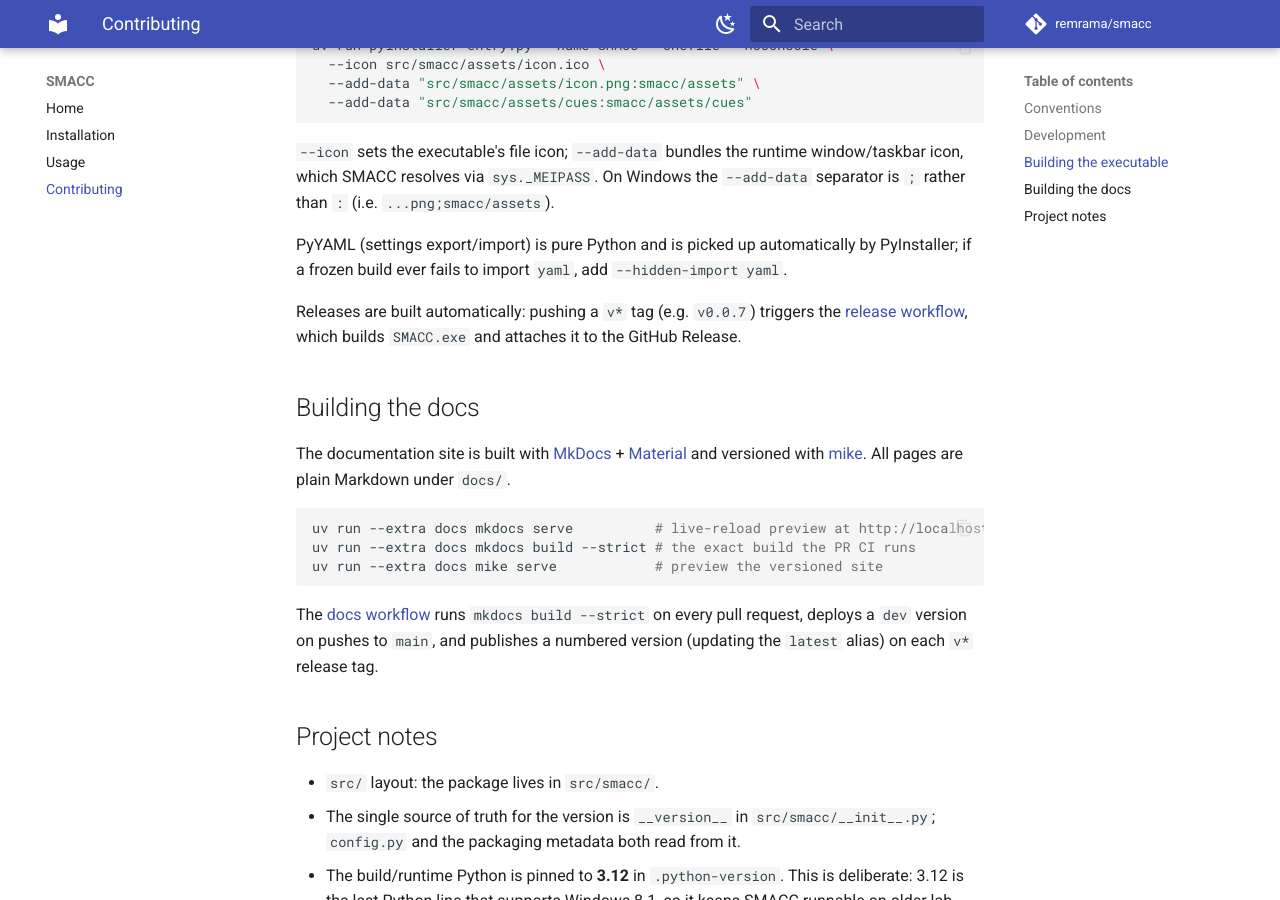
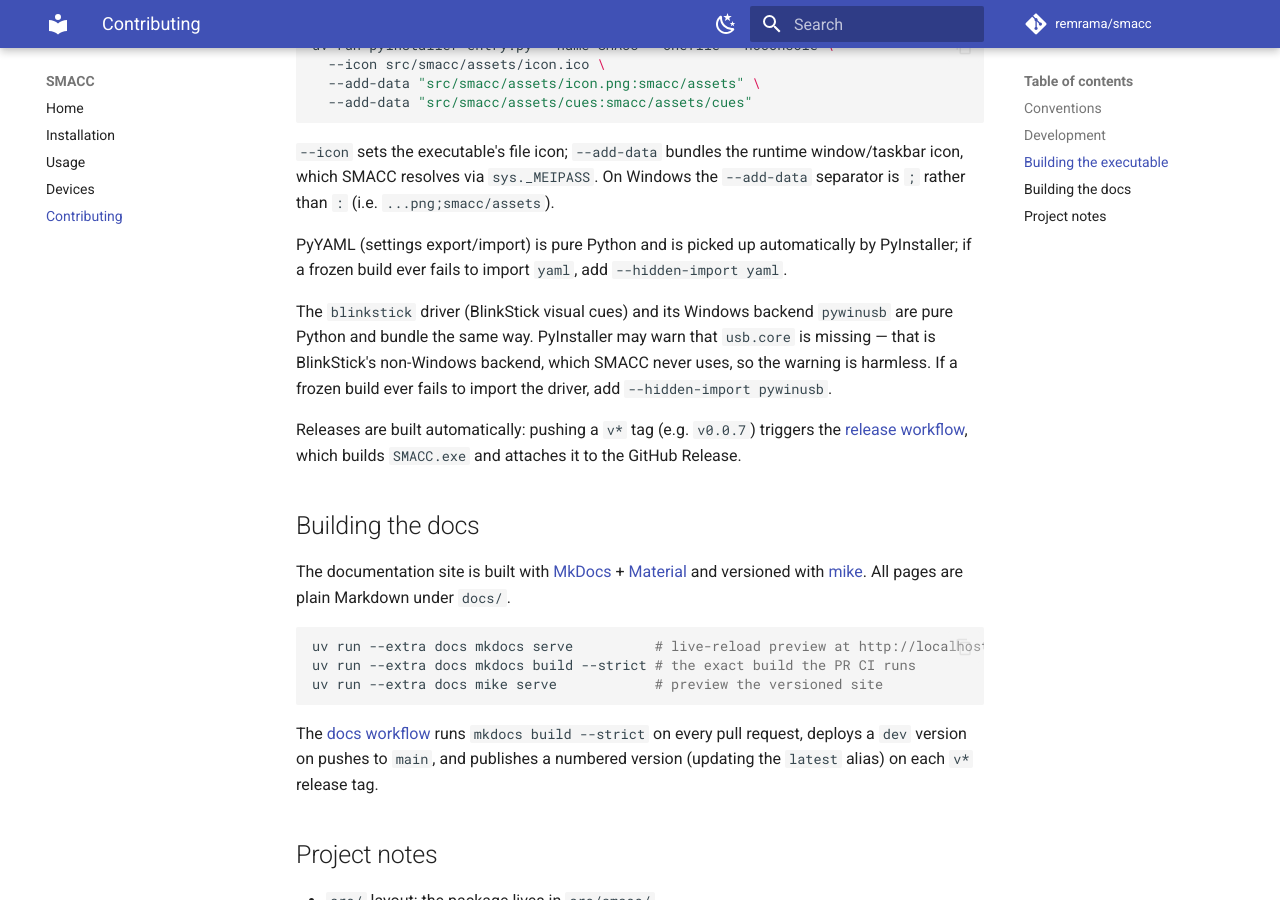
Before and after one commit to remrama/smacc, an MkDocs documentation site: the page built from docs/contributing.md, in a window 1280 px wide and 900 px high, scrolled down 877 px. Built offline with MkDocs 1.6.1 and Material for MkDocs 9.7.7, drawn with Linux system fonts in a browser that asks for light colours; comment, search, counter and statistics services are not loaded; the version menu is left out.

Commit message:
BlinkStick docs and dependency (#62)

```diff
--- a/docs/contributing.md
+++ b/docs/contributing.md
@@ -46,6 +46,12 @@
 PyInstaller; if a frozen build ever fails to import `yaml`, add
 `--hidden-import yaml`.
 
+The `blinkstick` driver (BlinkStick visual cues) and its Windows backend
+`pywinusb` are pure Python and bundle the same way. PyInstaller may warn that
+`usb.core` is missing — that is BlinkStick's non-Windows backend, which SMACC
+never uses, so the warning is harmless. If a frozen build ever fails to import
+the driver, add `--hidden-import pywinusb`.
+
 Releases are built automatically: pushing a `v*` tag (e.g. `v0.0.7`) triggers the
 [release workflow](https://github.com/remrama/smacc/blob/main/.github/workflows/release.yaml),
 which builds `SMACC.exe` and attaches it to the GitHub Release.
--- a/mkdocs.yml
+++ b/mkdocs.yml
@@ -37,4 +37,5 @@
   - Home: index.md
   - Installation: installation.md
   - Usage: usage.md
+  - Devices: devices.md
   - Contributing: contributing.md
--- a/pyproject.toml
+++ b/pyproject.toml
@@ -21,6 +21,9 @@
     "Intended Audience :: Science/Research",
 ]
 dependencies = [
+    # BlinkStick LED device (visual cues). Its backend, pywinusb, is Windows-only,
+    # so scope to win32 to keep the cross-platform lock resolving everywhere.
+    "blinkstick; sys_platform == 'win32'",
     "numpy",
     "pylsl",
     "pyyaml",
@@ -34,7 +37,6 @@
 ]
 
 [project.optional-dependencies]
-visual = ["blinkstick"]
 docs = [
     "mkdocs-material",
     "mike",
```
Also changed, not shown: docs/devices.md (added, +44 -0 lines), docs/index.md (+1 -0 lines), 2 other files.
